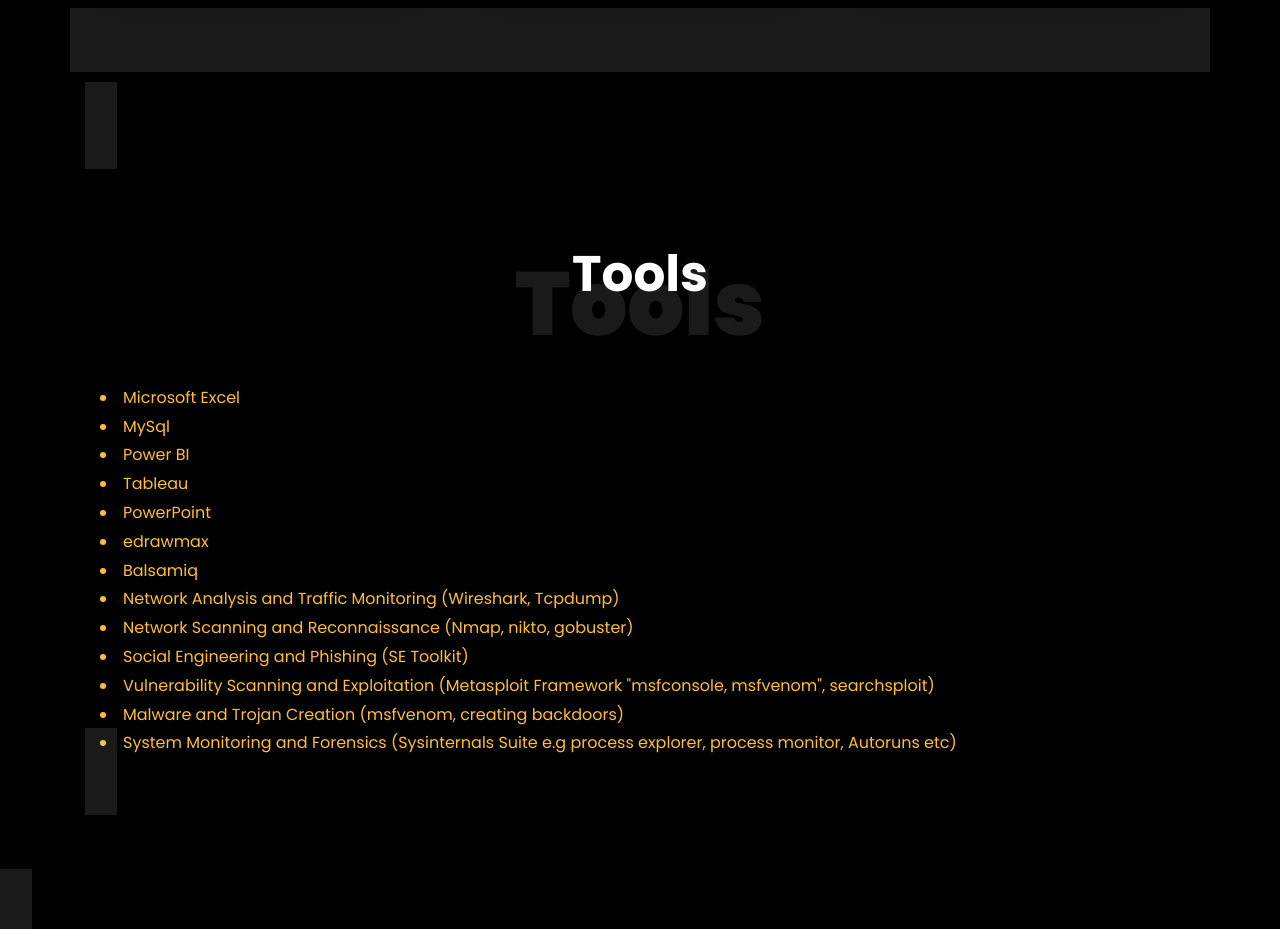
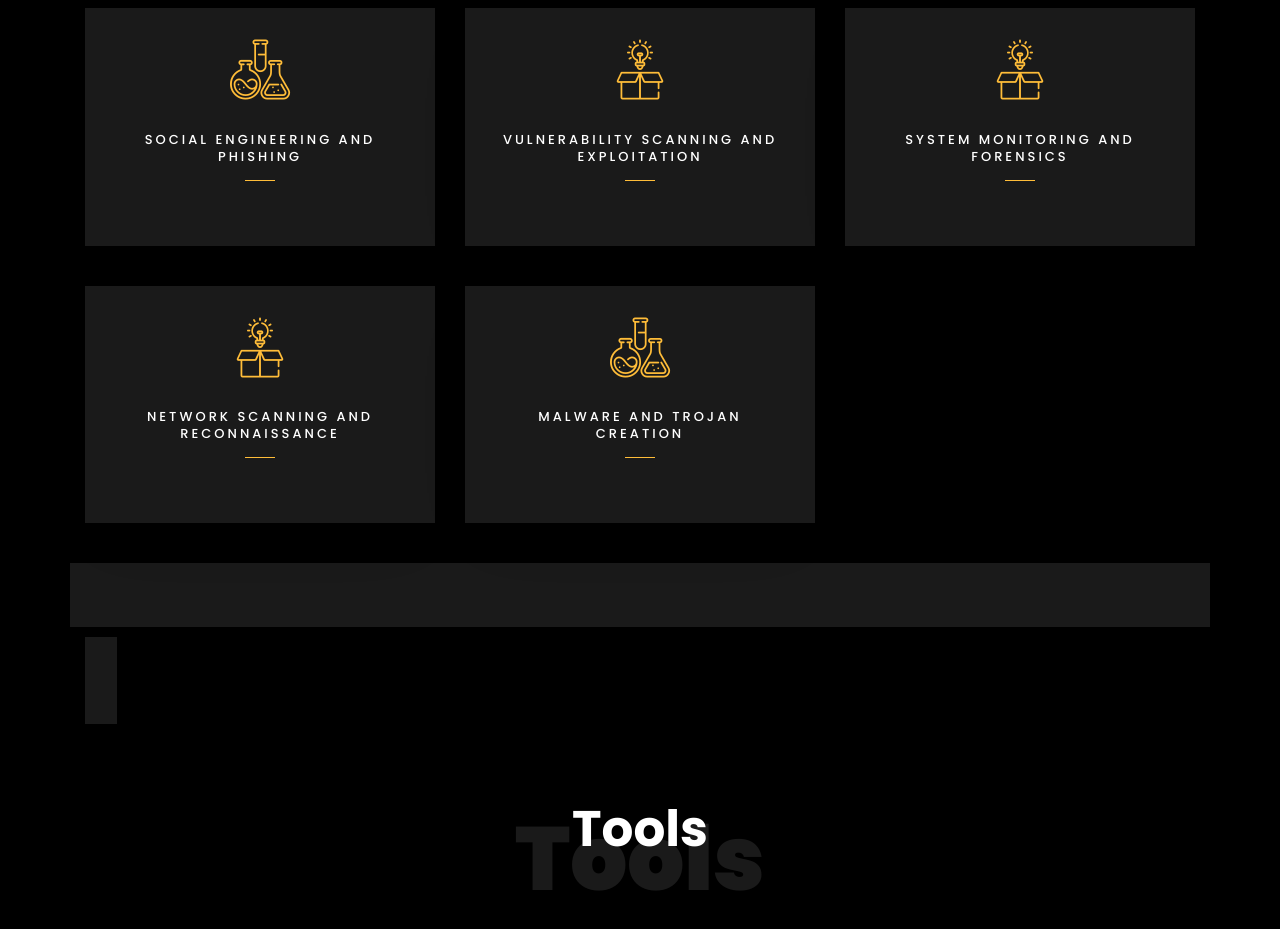
Before and after one commit to Olum1d3/Olus-Portfolio, a plain HTML site: page index.html in a window 1280 px wide. Shown: the part 4380-5309 px from the top of the page. Drawn offline with nearby package versions, Linux system fonts and the light colour scheme; files that its build step writes are made by us from their sources; files whose address does not match are found by name.

Commit message:
services section

```diff
--- a/index.html
+++ b/index.html
@@ -250,7 +250,7 @@
 								<i class="flaticon-flasks"></i>
 							</span>
 							<div class="desc">
-								<h3 class="mb-5">Wireshark Analysis</h3>
+								<h3 class="mb-5">Penetration Testing</h3>
 							</div>
 						</a>
 					</div>
@@ -260,7 +260,7 @@
 								<i class="flaticon-ideas"></i>
 							</span>
 							<div class="desc">
-								<h3 class="mb-5">Penetration Testing</h3>
+								<h3 class="mb-5">Network Analysis and Traffic Monitoring</h3>
 							</div>
 						</a>
 					</div>
@@ -292,6 +292,57 @@
 								<div class="desc">
 									<h3 class="mb-5">Training and Knowledge Sharing</h3>
 								</div>
+							</a>
+							</div>
+							<div class="col-md-4 text-center d-flex ftco-animate">
+								<a href="#" class="services-1">
+									<span class="icon">
+										<i class="flaticon-flasks"></i>
+									</span>
+									<div class="desc">
+										<h3 class="mb-5">Social Engineering and Phishing</h3>
+									</div>
+								</a>
+							</div>
+							<div class="col-md-4 text-center d-flex ftco-animate">
+								<a href="#" class="services-1">
+									<span class="icon">
+										<i class="flaticon-ideas"></i>
+									</span>
+									<div class="desc">
+										<h3 class="mb-5">Vulnerability Scanning and Exploitation</h3>
+									</div>
+								</a>
+							</div>
+							<div class="col-md-4 text-center d-flex ftco-animate">
+								<a href="#" class="services-1">
+									<span class="icon">
+										<i class="flaticon-ideas"></i>
+									</span>
+									<div class="desc">
+										<h3 class="mb-5">System Monitoring and Forensics</h3>
+									</div>
+								</a>
+							</div>
+							<div class="col-md-4 text-center d-flex ftco-animate">
+								<a href="#" class="services-1">
+									<span class="icon">
+										<i class="flaticon-ideas"></i>
+									</span>
+									<div class="desc">
+										<h3 class="mb-5">Network Scanning and Reconnaissance</h3>
+									</div>
+								</a>
+							</div>
+							<div class="col-md-4 text-center d-flex ftco-animate">
+								<a href="#" class="services-1">
+									<span class="icon">
+										<i class="flaticon-flasks"></i>
+									</span>
+									<div class="desc">
+										<h3 class="mb-5">Malware and Trojan Creation</h3>
+									</div>
+
 							</div>
 							</div>
 
@@ -311,12 +362,12 @@
 		<li>PowerPoint</li>
 		<li>edrawmax</li>
 		<li>Balsamiq</li>
-		<li>Network Analysis and Traffic Monitoring (Wireshark, Tcpdump)</li>
-		<li>Network Scanning and Reconnaissance (Nmap, nikto, gobuster)</li>
-		<li>Social Engineering and Phishing (SE Toolkit)</li>
-		<li>Vulnerability Scanning and Exploitation (Metasploit Framework "msfconsole, msfvenom", searchsploit)</li>
-		<li>Malware and Trojan Creation (msfvenom, creating backdoors)</li>
-		<li>System Monitoring and Forensics (Sysinternals Suite e.g process explorer, process monitor, Autoruns etc)</li>
+		<li>Wireshark, Tcpdump</li>
+		<li>Nmap, nikto, gobuster</li>
+		<li>SE Toolkit</li>
+		<li>Metasploit Framework (msfconsole, msfvenom), searchsploit</li>
+		<li>msfvenom, backdoor creation</li>
+		<li>Sysinternals Suite e.g process explorer, process monitor, Autoruns</li>
 
 
 
```
